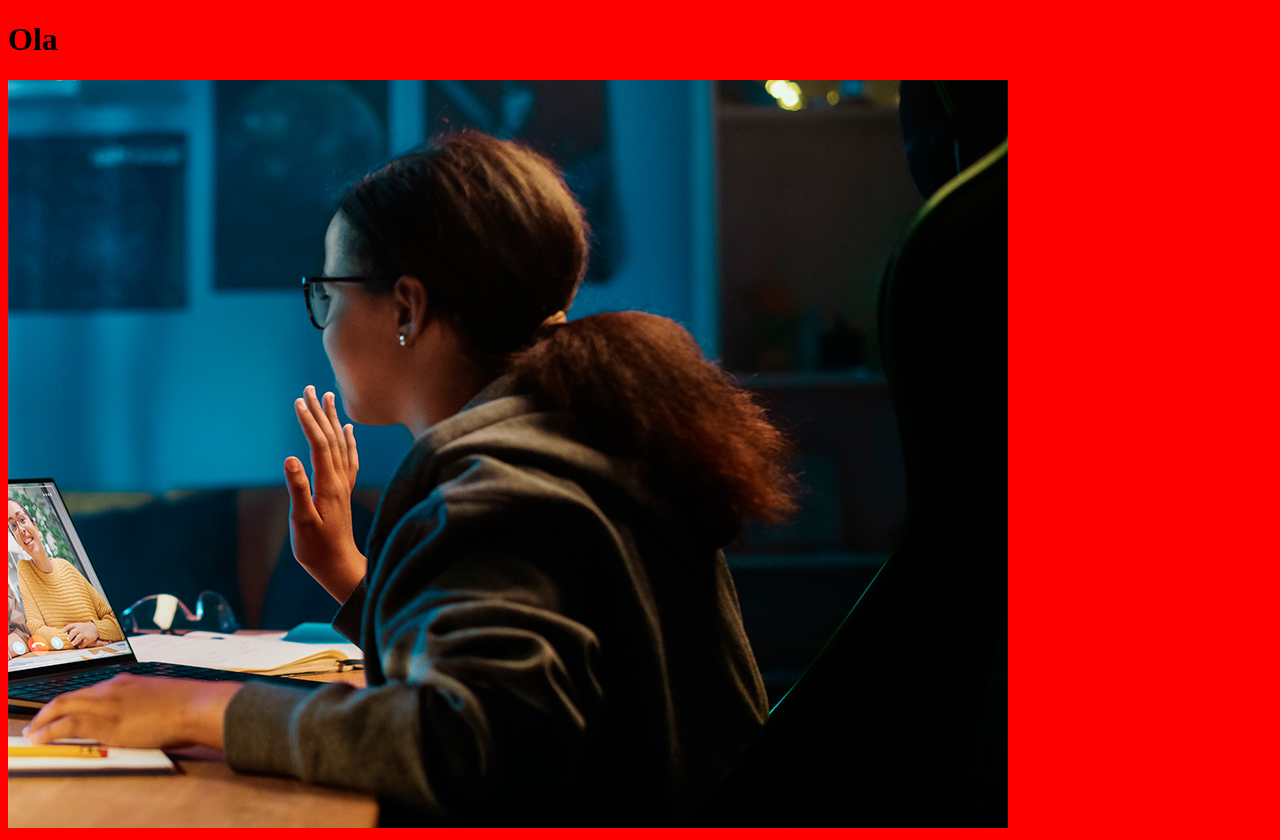
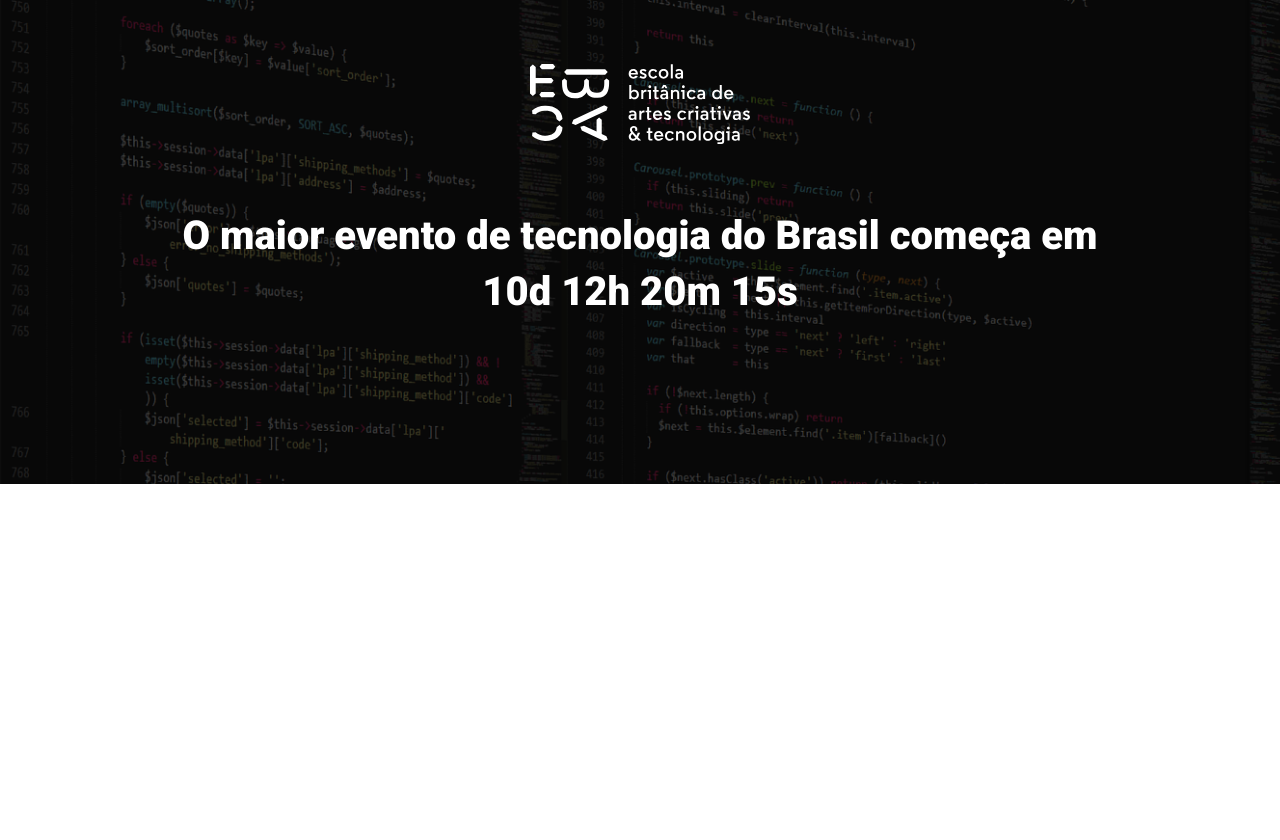
Before and after one commit to devjoselima/ebac_tech_talks, a website built with Parcel: page src/index.html in a window 1280 px wide. After the commit the page ends 800 px from the top, so only its background shows below. Built offline with nearby package versions, Linux system fonts and the light colour scheme.

Commit message:
criando o hero

```diff
--- a/src/index.html
+++ b/src/index.html
@@ -1,16 +1,29 @@
 <!DOCTYPE html>
 <html lang="pt-br">
+
 <head>
     <meta charset="UTF-8">
     <meta http-equiv="X-UA-Compatible" content="IE=edge">
     <meta name="viewport" content="width=device-width, initial-scale=1.0">
-    <title>Document</title>
+    <title>EBAC Tech Talks</title>
+
+    <link rel="preconnect" href="https://fonts.googleapis.com">
+    <link rel="preconnect" href="https://fonts.gstatic.com" crossorigin>
+    <link href="https://fonts.googleapis.com/css2?family=Roboto:wght@400;700&display=swap" rel="stylesheet">
+    <link href="https://fonts.googleapis.com/css2?family=Roboto:wght@400;700;900&display=swap" rel="stylesheet">
+
     <link rel="stylesheet" href="styles/main.scss">
 </head>
+
 <body>
-    <h1>Ola</h1>
-    <img src="images/backend.png" alt="">
+    <header class="hero">
+        <div class="container">
+            <img class="hero__logo" src="images/ebac_logo.svg" alt="EBAC">
+            <p class="hero__text">O maior evento de tecnologia do Brasil começa em 10d 12h 20m 15s</p>
+        </div>
+    </header>
 
     <script src="scripts/main.js"></script>
 </body>
+
 </html>
--- /dev/null
+++ b/src/styles/_hero.scss
@@ -0,0 +1,52 @@
+.hero {
+    padding-top: 64px;
+    padding-bottom: 100px;
+    background-image: url(../images/fundo.png);
+    background-repeat: no-repeat;
+    background-size: cover;
+    position: relative;
+
+    .container {
+        position: relative;
+    }
+
+    &::before {
+        content: '';
+        position: absolute;
+        top: 0;
+        left: 0;
+        width: 100%;
+        height: 100%;
+        background-color: #000;
+        opacity: .7;
+    }
+
+    &__logo {
+        display: block;
+        margin: 0 auto;
+        height: 80px;
+    }
+
+    &__text {
+        margin-top: 64px;
+        margin-bottom: 64px;
+        font-size: 40px;
+        line-height: 56px;
+        font-weight: 800;
+        text-align: center;
+    }
+
+    @media (max-width: 640px) {
+        padding: 40px 0;
+
+        &__logo {
+            height: 40px;
+        }
+
+        &__text {
+            font-size: 22px;
+            line-height: 24px;
+            margin: 24px 0;
+        }
+    }
+}
--- a/src/styles/main.scss
+++ b/src/styles/main.scss
@@ -1,3 +1,23 @@
-body {
-    background-color: red;
+@use 'hero';
+
+* {
+    margin: 0;
+    padding: 0;
+    box-sizing: border-box;
+    font-family: 'roboto', sans-serif;
+    color: #fff;
 }
+
+.container {
+    max-width: 960px;
+    width: 100%;
+    margin: 0 auto;
+
+    @media (max-width: 640px) {
+        max-width: 80%;
+    }
+
+    @media (max-width: 1024px) {
+        max-width: 90%;
+    }
+}
```
